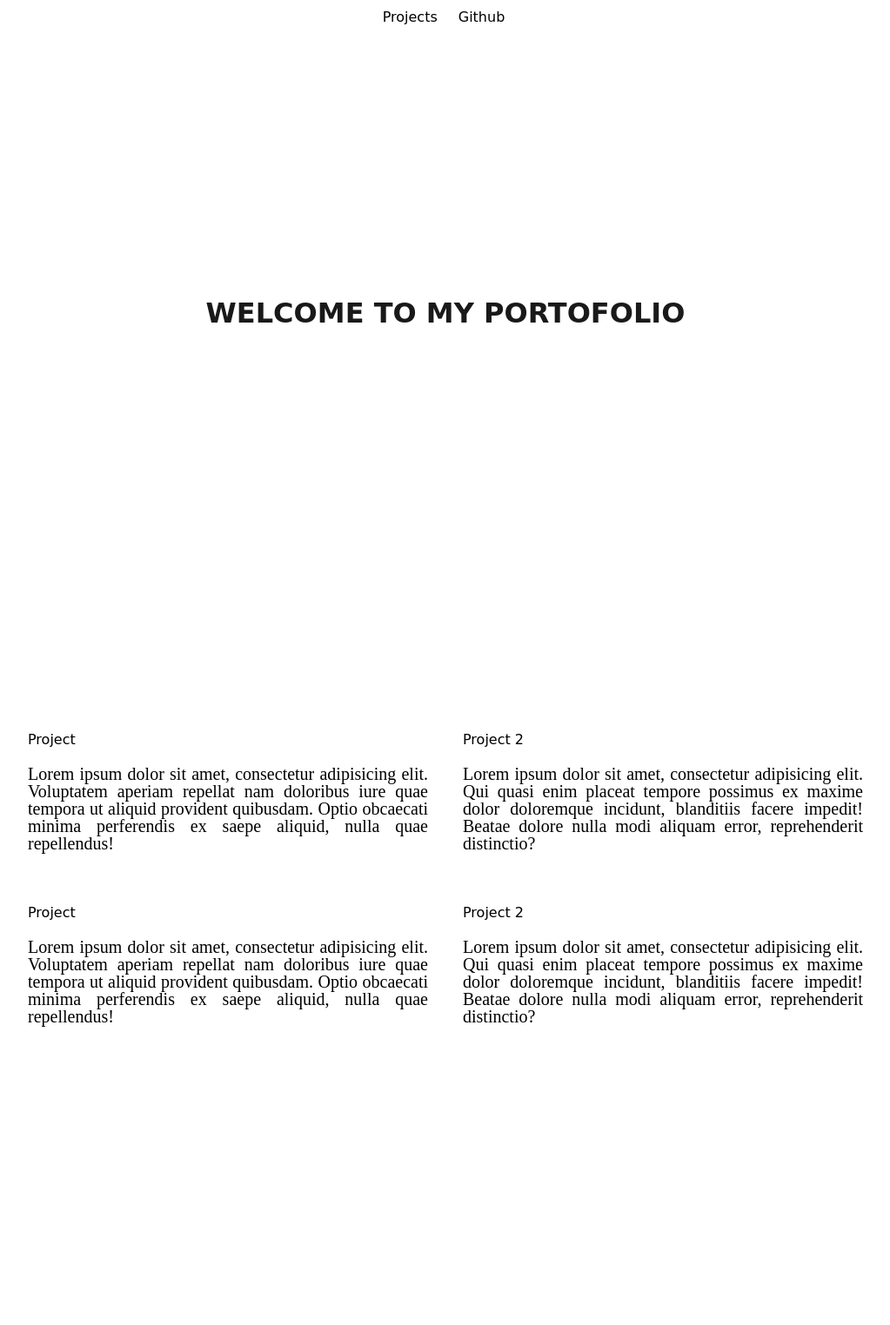
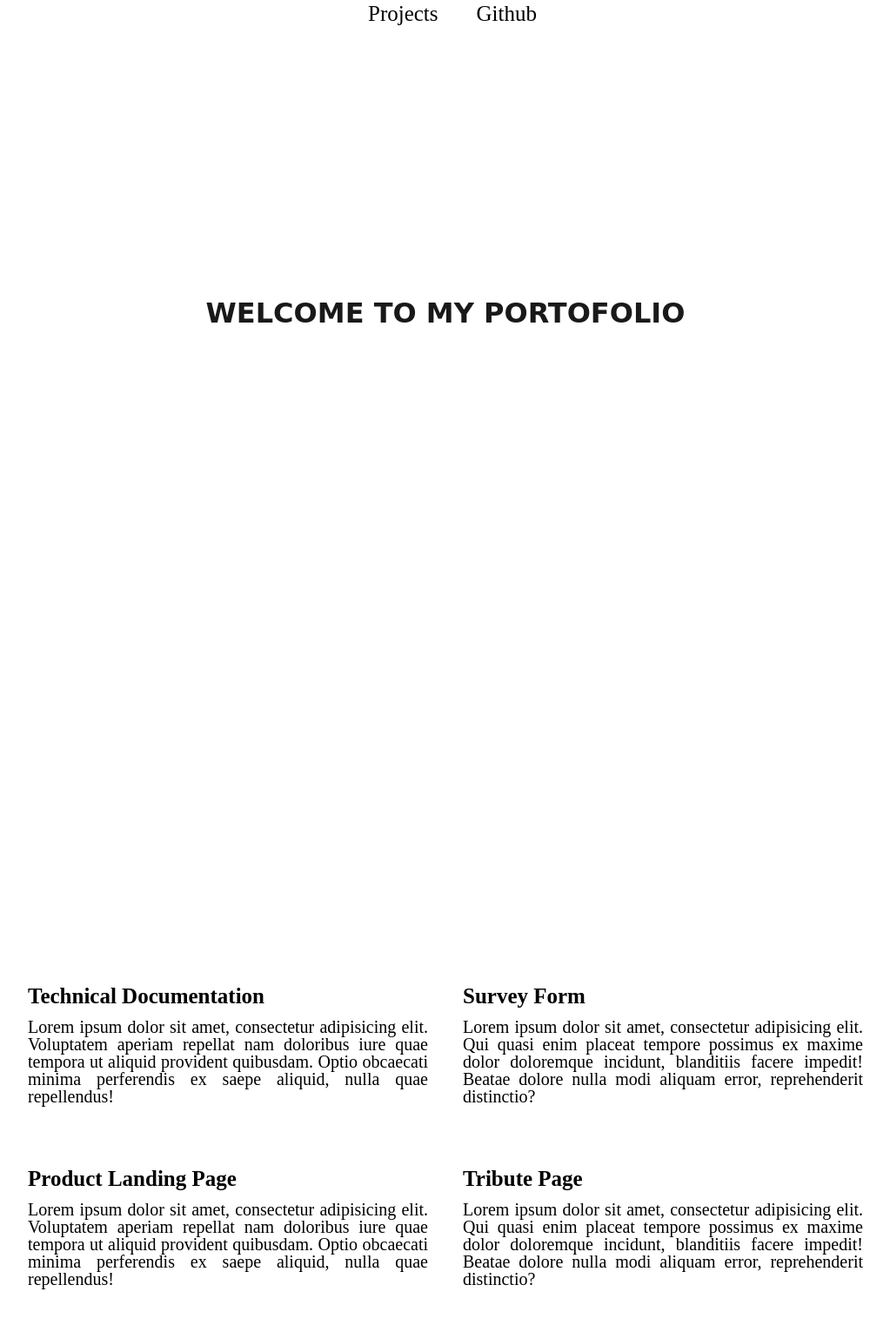
Before and after one commit to Klinken/Personal-Portfolio-Webpage, a plain HTML site: page index.html in a window 1280 px wide. Shown: the whole page at 87% size, without its empty margins (128-1151 px from the left). Before the commit the page ends 1227 px from the top, so only its background shows below. Drawn offline with Linux system fonts and the light colour scheme; a web font is replaced by a local one.

Commit message:
Finished

```diff
--- a/index.html
+++ b/index.html
@@ -24,22 +24,22 @@
     <main id="projects">
        <div class="project-tile">
         <section class="project-title">
-            <a href="#">Project</a>
+            <a href="https://github.com/Klinken/Technical-Documentation-Page"><h3>Technical Documentation</h3></a>
             <p>Lorem ipsum dolor sit amet, consectetur adipisicing elit. Voluptatem aperiam repellat nam doloribus iure quae tempora ut aliquid provident quibusdam. Optio obcaecati minima perferendis ex saepe aliquid, nulla quae repellendus!</p>
         </section>
         <section class="project-title">
-            <a href="#">Project 2</a>
+            <a href="https://github.com/Klinken/Survey-Form"><h3>Survey Form</h3></a>
             <p>Lorem ipsum dolor sit amet, consectetur adipisicing elit. Qui quasi enim placeat tempore possimus ex maxime dolor doloremque incidunt, blanditiis facere impedit! Beatae dolore nulla modi aliquam error, reprehenderit distinctio?</p>
         </section>
         </div>
 
         <div class="project-tile">
         <section class="project-title">
-            <a href="#">Project</a>
+            <a href="https://github.com/Klinken/Product-Landing-Page"><h3>Product Landing Page</h3></a>
             <p>Lorem ipsum dolor sit amet, consectetur adipisicing elit. Voluptatem aperiam repellat nam doloribus iure quae tempora ut aliquid provident quibusdam. Optio obcaecati minima perferendis ex saepe aliquid, nulla quae repellendus!</p>
         </section>
         <section class="project-title">
-            <a href="#">Project 2</a>
+            <a href="https://github.com/Klinken/Tribute-Page"><h3>Tribute Page</h3></a>
             <p>Lorem ipsum dolor sit amet, consectetur adipisicing elit. Qui quasi enim placeat tempore possimus ex maxime dolor doloremque incidunt, blanditiis facere impedit! Beatae dolore nulla modi aliquam error, reprehenderit distinctio?</p>
         </section>
         </div>
--- a/style.css
+++ b/style.css
@@ -2,24 +2,46 @@
     --main-color: #fff;
 }
 
+/* Elements */
+
 a {
-    font-family: 'Kumar One Outline', cursive;
+    font-family: 'Gurajada', serif;
+    text-decoration: none;
+    color: #000000;
 }
 
-h1,
-h2,
-h3,
-h4,
-h5,
-h6 {
-    font-family: 'Kumar One Outline', cursive;
+a:hover {
+    color: #6a6a6a;
 }
 
-p{
+p {
     font-family: 'Gurajada', serif;
     font-size: 20px;
     line-height: 1;
 }
+
+/* Navigation */
+
+#navbar {
+    position: fixed;
+    padding-top: 2px;
+    top: 0;
+    text-align: center;
+    width: 100%;
+    background-color: var(--main-color);
+    z-index: 100;
+}
+
+#navbar a {
+    margin: 0px 20px 0px 20px;
+    font-size: 25px;
+}
+
+#navbar a:hover {
+    border-top: 3px solid #000;
+}
+
+/* Welcome section */
 
 #welcome-section {
     height: 100vh;
@@ -28,9 +50,10 @@ p{
 
 #welcome-section h1 {
     padding-top: 40vh;
+    font-family: 'Kumar One Outline', cursive;
 }
 
-/* FadeIn animation for welcome */
+/* FadeIn animation for welcome section */
 
 #welcome-section {
     -webkit-animation-name: welcome;
@@ -61,35 +84,16 @@ p{
     }
 }
 
-#navbar {
-    position: fixed;
-    padding-top: 10px;
-    top: 0;
-    text-align: center;
-    width: 100%;
-    background-color: var(--main-color);
+
+/* Projects */
+
+
+@media all and (min-width: 700px) {
+    #projects {
+        height: 80vh;
+        padding-top: 35vh;
     }
 
-#navbar a {
-    margin: 0px 20px 0px 0px;
-}
-
-#navbar a:hover {
-    border-bottom: 1px solid #000;
-}
-
-@media all and (max-width: 500px) {
-    #navbar {
-        display: none;
-    }
-}
-
-a {
-    text-decoration: none;
-    color: #000000;
-}
-
-@media all and (min-width: 700px){
     .project-tile {
         display: -webkit-box;
         display: -ms-flexbox;
@@ -104,3 +108,8 @@ a {
         text-align: justify;
     }
 }
+
+.project-title h3 {
+    line-height: 0;
+    font-size: 25px;
+}
```
Lines whose indentation alone changed are shown as unchanged.
